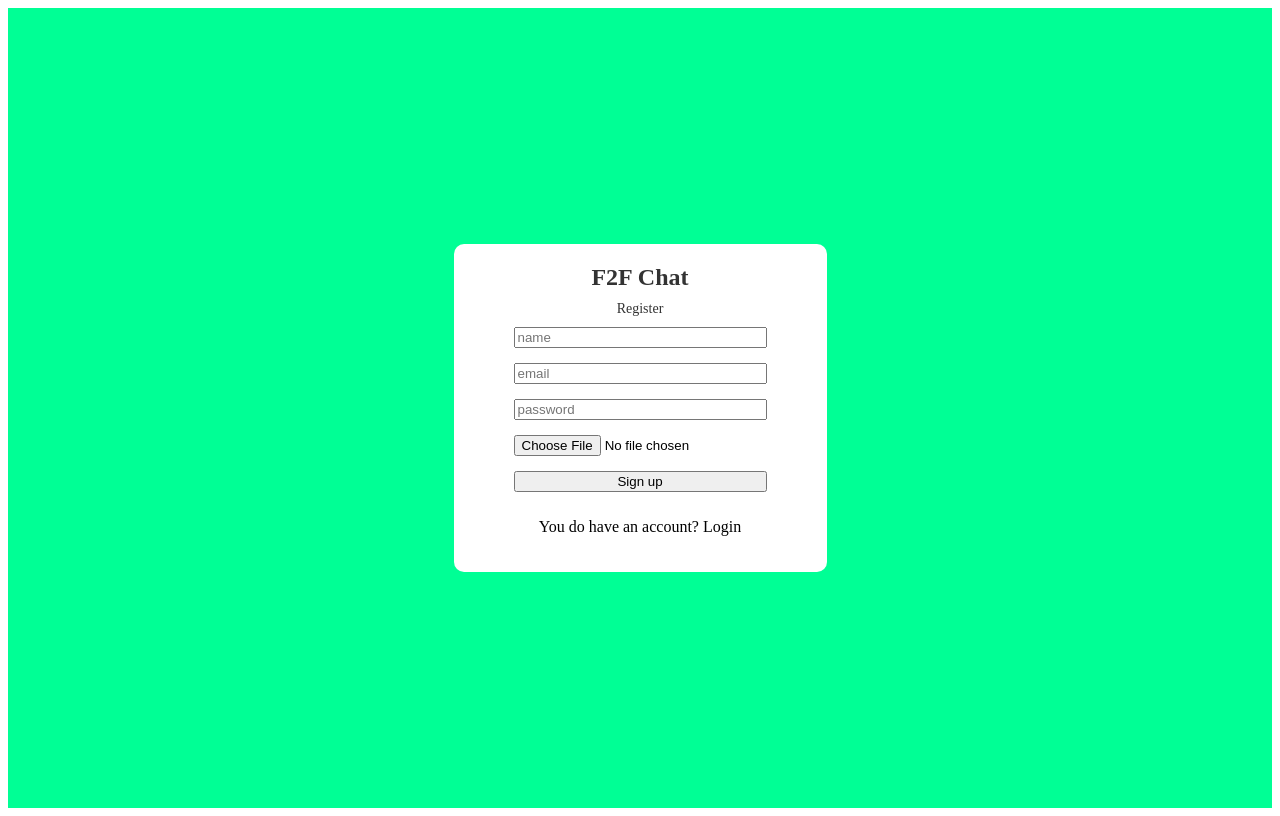
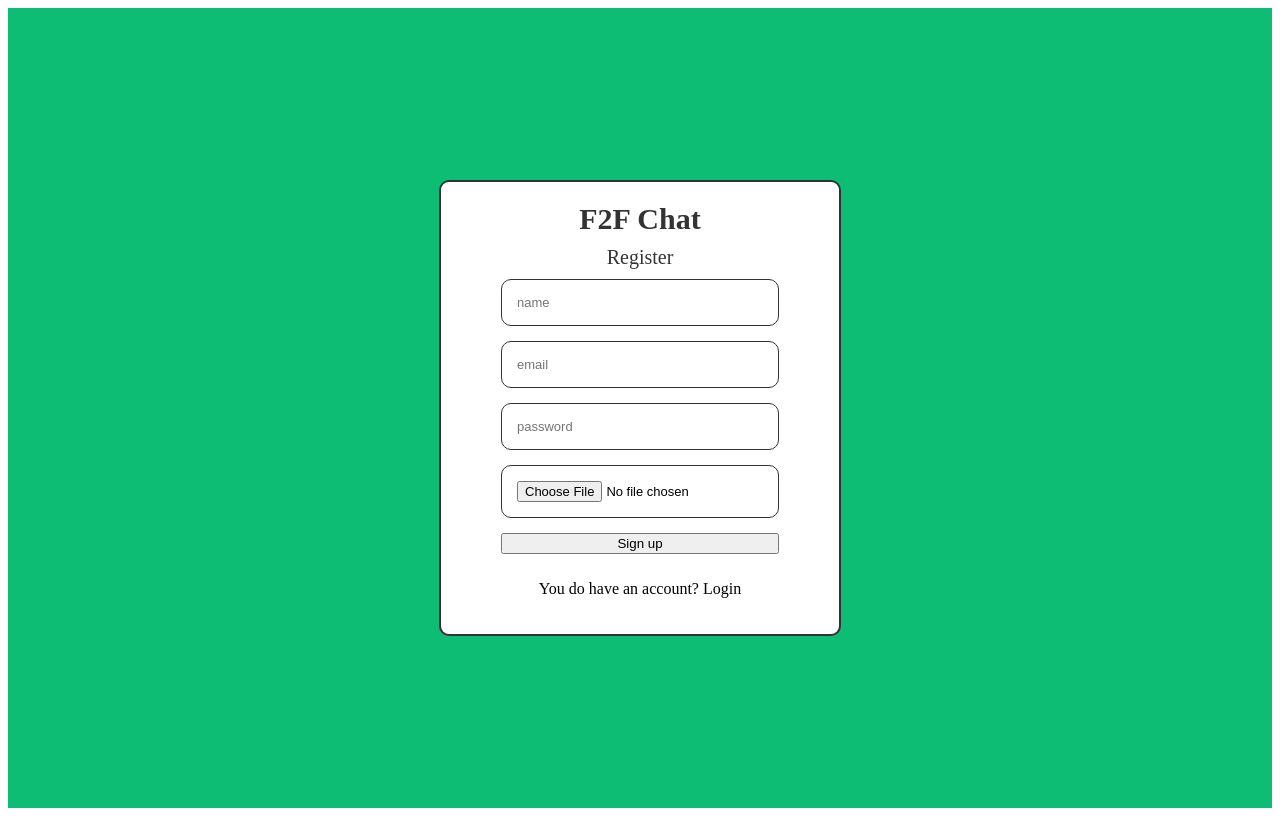
Before and after one commit to RosenGeorgievvv/React-blog-system, a React (Vite) app: page / in a window 1280 px wide. Built offline with nearby package versions, Linux system fonts and the light colour scheme.

Commit message:
Update styles.scss

```diff
--- a/src/styles.scss
+++ b/src/styles.scss
@@ -1,5 +1,5 @@
 .main-form{
-    background-color: rgb(0, 255, 149);
+    background-color: rgb(12, 189, 115);
     height: 100vh;
     display: flex;
     align-items: center;
@@ -8,6 +8,7 @@
     .main-wrapper{
         background-color: white;
         padding: 20px 60px;
+        border: 2px solid #333;
         border-radius: 10px;
         display: flex;
         flex-direction: column;
@@ -17,11 +18,11 @@
         .header{
             color: #333;
             font-weight: bold;
-            font-size: 24px;
+            font-size: 30px;
         }
         .title{
             color: #333;
-            font-size: 14px;
+            font-size: 20px;
         }
 
         form{
@@ -29,6 +30,14 @@
             flex-direction: column;
             gap: 15px;
 
+            input{
+                border: 1px solid #333;
+                border-radius: 10px;
+                padding: 15px;
+                font-size: 13px;
+
+            }
+
         }
     }
 }
```
